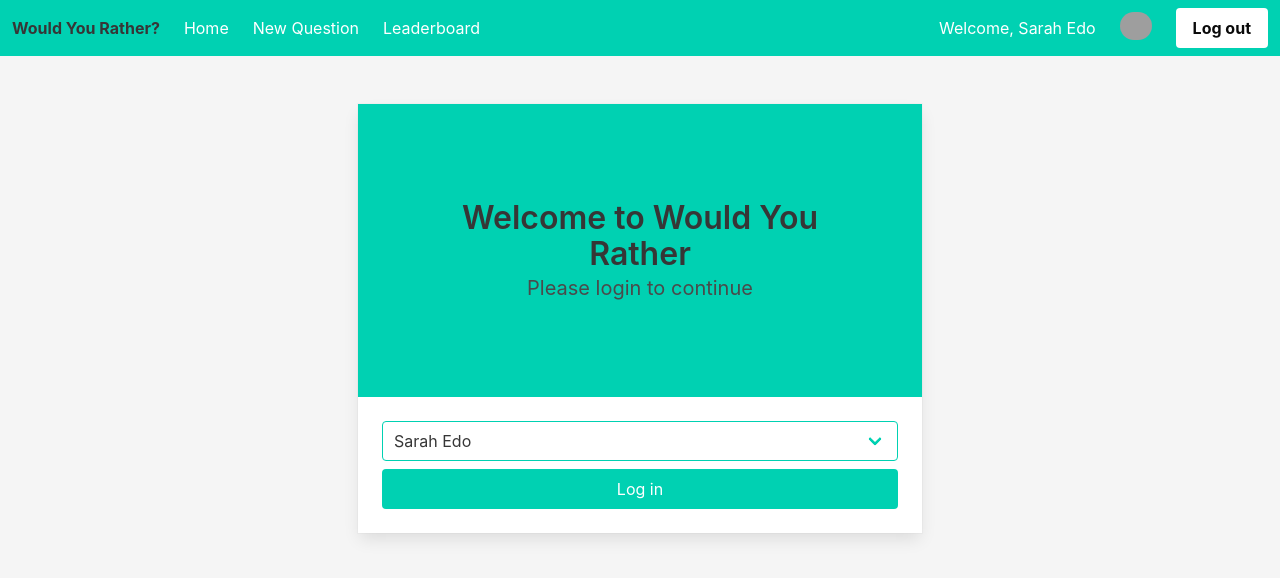
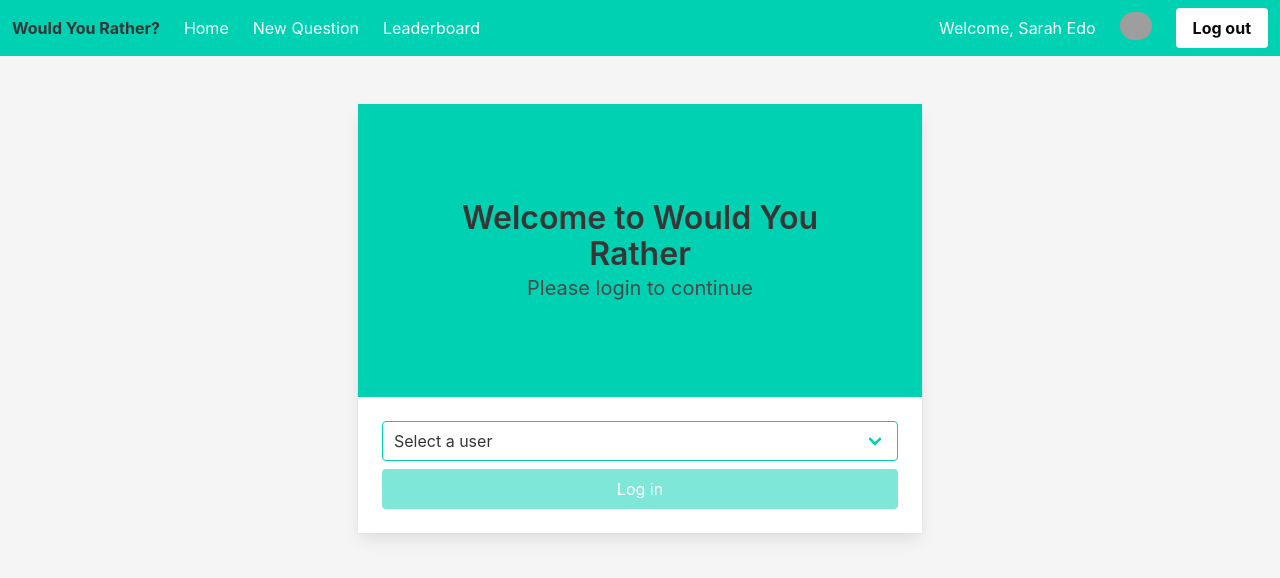
Before and after one commit to liyb-gz/reactnd-would-you-rather, a React (Create React App) app: page /login in a window 1280 px wide. Shown: the top 578 px of the page. Built offline with nearby package versions, Linux system fonts and the light colour scheme; grey boxes are pictures that could not be loaded.

Commit message:
Minor bug fix on login page

```diff
--- a/src/components/Login.js
+++ b/src/components/Login.js
@@ -5,7 +5,7 @@ import { withRouter } from "react-router-dom";
 
 export class Login extends Component {
   state = {
-    selectedUser: null,
+    selectedUser: "",
   };
   updateSelectedUser = (event) => {
     event.preventDefault();
@@ -36,6 +36,9 @@ export class Login extends Component {
               placeholder="Select a user"
               onChange={this.updateSelectedUser}
             >
+              <option hidden disabled value="">
+                Select a user
+              </option>
               {Object.values(users).map((user) => (
                 <option value={user.id} key={user.id}>
                   {user.name}
@@ -46,6 +49,7 @@ export class Login extends Component {
           <button
             className="button is-primary is-fullwidth"
             onClick={this.loginUser}
+            disabled={selectedUser === ""}
           >
             Log in
           </button>
```
